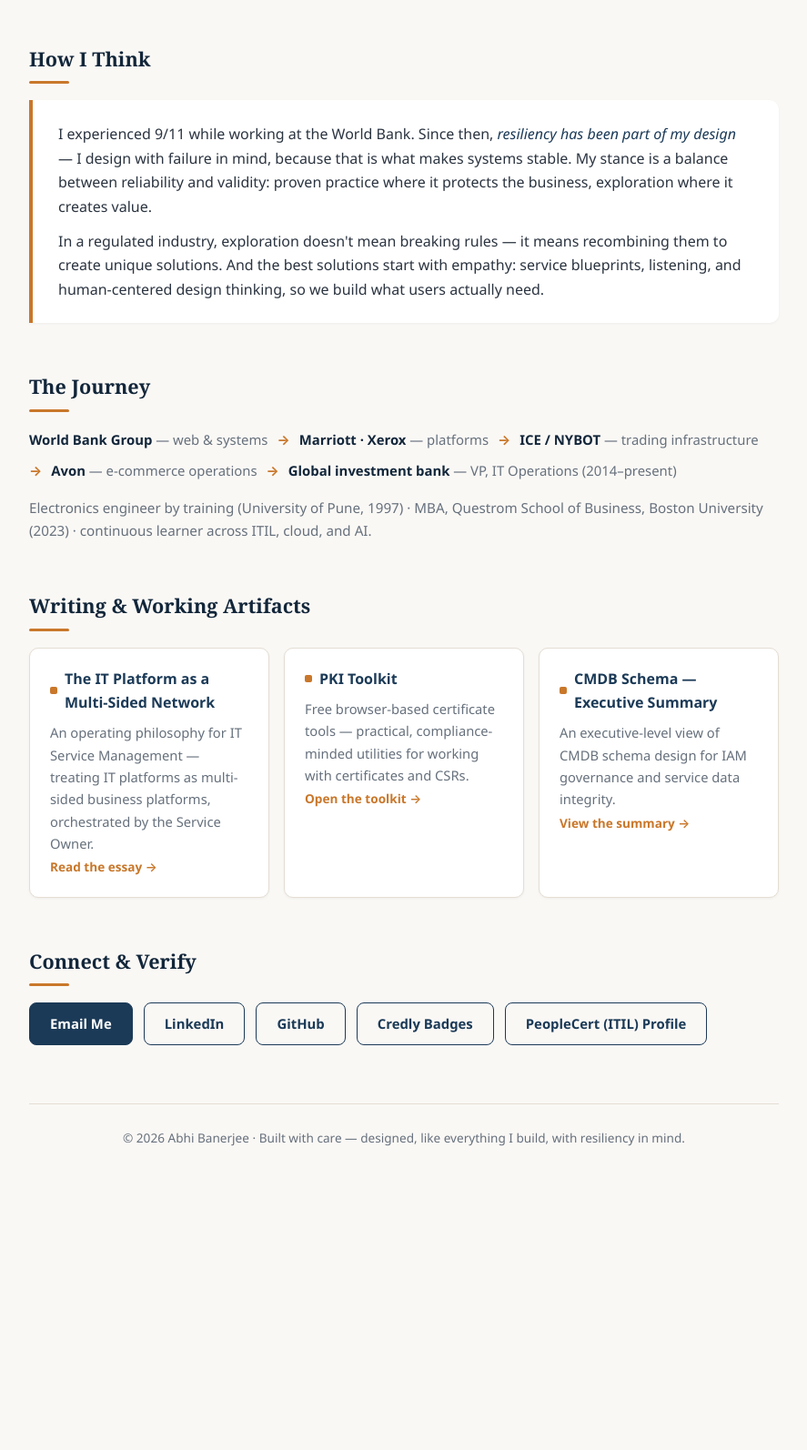
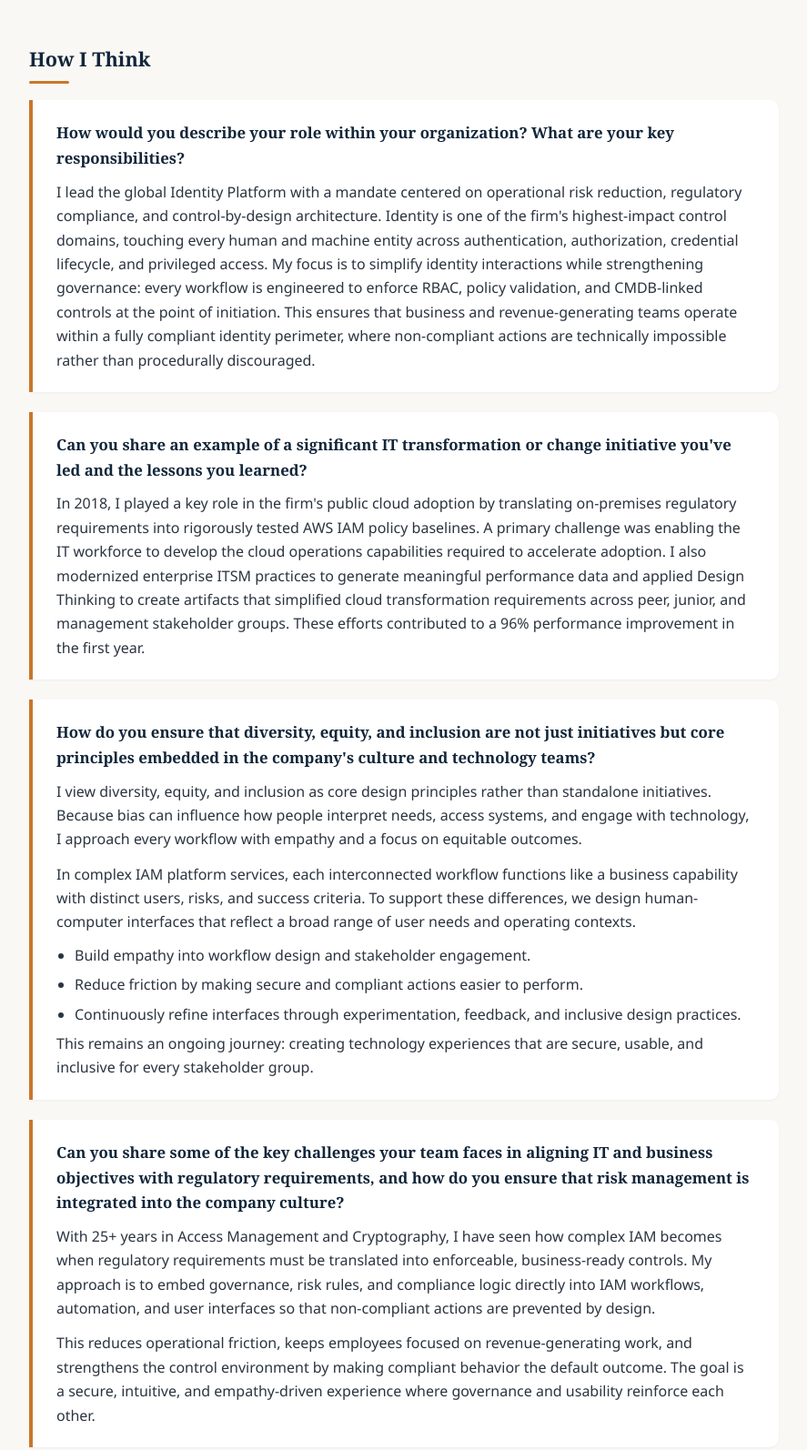
Before and after one commit to abhimukta/abhimukta.github.io, a plain HTML site: page index.html in a window 1280 px wide. Shown: the part 1430-3024 px from the top of the page at 91% size, without its empty margins (196-1083 px from the left). Before the commit the page ends 2718 px from the top, so only its background shows below. Drawn offline with Linux system fonts and the light colour scheme.

Commit message:
Replace How I Think section with Q&A on identity leadership, transformation, DEI, and risk
Co-Authored-By: Claude Sonnet 5 <noreply@anthropic.com>

```diff
--- a/index.html
+++ b/index.html
@@ -48,6 +48,15 @@
   .quote p{font-size:1rem;}
   .quote p + p{margin-top:12px;}
   .quote em{color:var(--navy-2);}
+
+  /* Q&A */
+  .qa-list{display:flex;flex-direction:column;gap:22px;margin-top:6px;}
+  .qa{background:#fff;border-left:4px solid var(--accent);border-radius:0 10px 10px 0;padding:22px 26px;box-shadow:0 1px 3px rgba(18,38,58,.05);}
+  .qa .q{font-family:Georgia,'Times New Roman',serif;color:var(--navy);font-weight:600;font-size:1.05rem;margin-bottom:10px;}
+  .qa .a{font-size:1rem;}
+  .qa .a + .a{margin-top:12px;}
+  .qa ul{margin:10px 0 0 20px;}
+  .qa li{margin-bottom:6px;font-size:1rem;}
 
   /* Journey */
   .journey{display:flex;flex-wrap:wrap;gap:10px;align-items:center;margin-top:6px;font-size:.93rem;color:var(--muted);}
@@ -136,18 +145,31 @@
 
   <section>
     <h2>How I Think</h2>
-    <div class="quote">
-      <p>
-        I experienced 9/11 while working at the World Bank. Since then, <em>resiliency has been part of
-        my design</em> — I design with failure in mind, because that is what makes systems stable. My
-        stance is a balance between reliability and validity: proven practice where it protects the
-        business, exploration where it creates value.
-      </p>
-      <p>
-        In a regulated industry, exploration doesn't mean breaking rules — it means recombining them
-        to create unique solutions. And the best solutions start with empathy: service blueprints,
-        listening, and human-centered design thinking, so we build what users actually need.
-      </p>
+    <div class="qa-list">
+      <div class="qa">
+        <p class="q">How would you describe your role within your organization? What are your key responsibilities?</p>
+        <p class="a">I lead the global Identity Platform with a mandate centered on operational risk reduction, regulatory compliance, and control-by-design architecture. Identity is one of the firm's highest-impact control domains, touching every human and machine entity across authentication, authorization, credential lifecycle, and privileged access. My focus is to simplify identity interactions while strengthening governance: every workflow is engineered to enforce RBAC, policy validation, and CMDB-linked controls at the point of initiation. This ensures that business and revenue-generating teams operate within a fully compliant identity perimeter, where non-compliant actions are technically impossible rather than procedurally discouraged.</p>
+      </div>
+      <div class="qa">
+        <p class="q">Can you share an example of a significant IT transformation or change initiative you've led and the lessons you learned?</p>
+        <p class="a">In 2018, I played a key role in the firm's public cloud adoption by translating on-premises regulatory requirements into rigorously tested AWS IAM policy baselines. A primary challenge was enabling the IT workforce to develop the cloud operations capabilities required to accelerate adoption. I also modernized enterprise ITSM practices to generate meaningful performance data and applied Design Thinking to create artifacts that simplified cloud transformation requirements across peer, junior, and management stakeholder groups. These efforts contributed to a 96% performance improvement in the first year.</p>
+      </div>
+      <div class="qa">
+        <p class="q">How do you ensure that diversity, equity, and inclusion are not just initiatives but core principles embedded in the company's culture and technology teams?</p>
+        <p class="a">I view diversity, equity, and inclusion as core design principles rather than standalone initiatives. Because bias can influence how people interpret needs, access systems, and engage with technology, I approach every workflow with empathy and a focus on equitable outcomes.</p>
+        <p class="a">In complex IAM platform services, each interconnected workflow functions like a business capability with distinct users, risks, and success criteria. To support these differences, we design human-computer interfaces that reflect a broad range of user needs and operating contexts.</p>
+        <ul>
+          <li>Build empathy into workflow design and stakeholder engagement.</li>
+          <li>Reduce friction by making secure and compliant actions easier to perform.</li>
+          <li>Continuously refine interfaces through experimentation, feedback, and inclusive design practices.</li>
+        </ul>
+        <p class="a">This remains an ongoing journey: creating technology experiences that are secure, usable, and inclusive for every stakeholder group.</p>
+      </div>
+      <div class="qa">
+        <p class="q">Can you share some of the key challenges your team faces in aligning IT and business objectives with regulatory requirements, and how do you ensure that risk management is integrated into the company culture?</p>
+        <p class="a">With 25+ years in Access Management and Cryptography, I have seen how complex IAM becomes when regulatory requirements must be translated into enforceable, business-ready controls. My approach is to embed governance, risk rules, and compliance logic directly into IAM workflows, automation, and user interfaces so that non-compliant actions are prevented by design.</p>
+        <p class="a">This reduces operational friction, keeps employees focused on revenue-generating work, and strengthens the control environment by making compliant behavior the default outcome. The goal is a secure, intuitive, and empathy-driven experience where governance and usability reinforce each other.</p>
+      </div>
     </div>
   </section>
 
```
